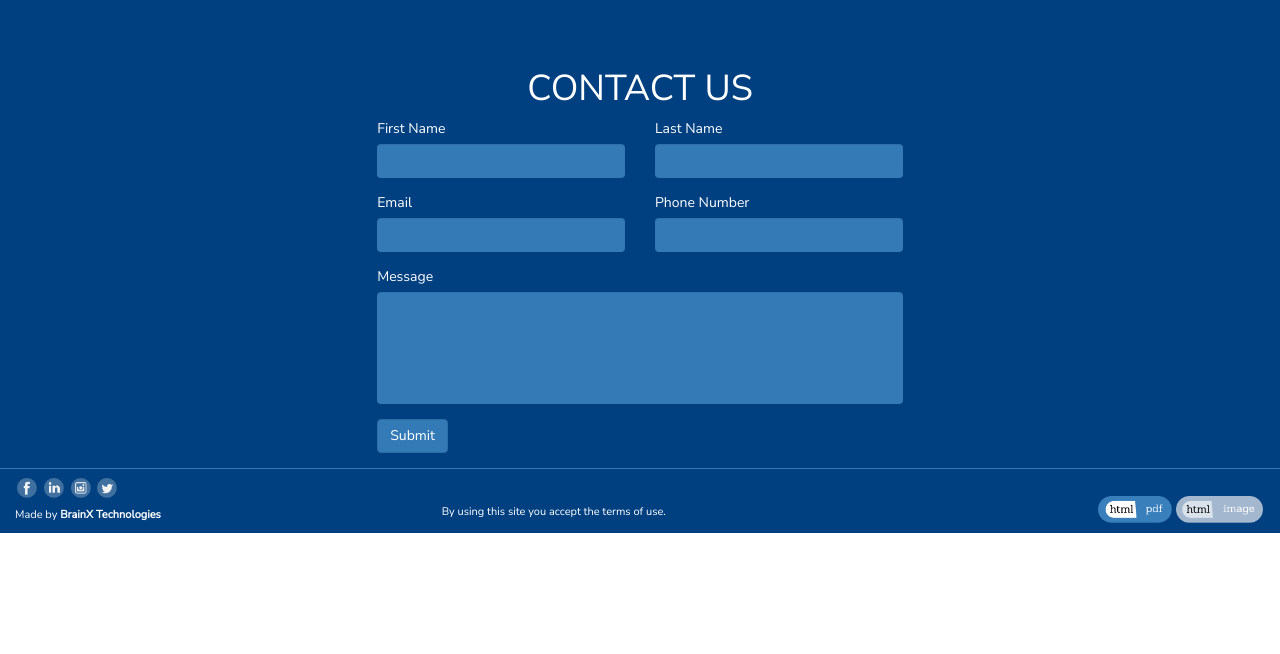
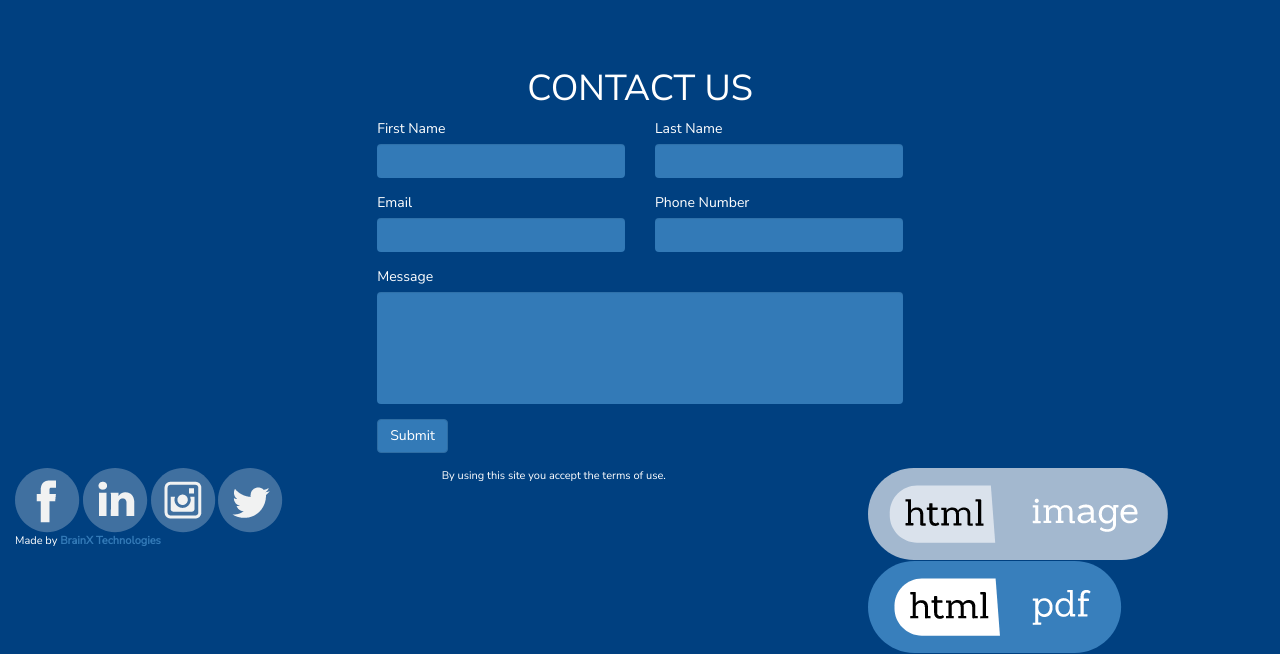
Before and after one commit to faisal-saeed-brainx/Html-to-pdf, a PHP site: page / in a window 1280 px wide. Shown: the part 2141-2795 px from the top of the page. Before the commit the page ends 2674 px from the top, so only its background shows below. Run offline with PHP 8.4, Linux system fonts and the light colour scheme.

```diff
--- a/footer.php
+++ b/footer.php
@@ -1,31 +1,31 @@
-<div id="footer" class="container-fluid" style="border-top: 1px solid #337ab7;">
+<div id="footer" class="container-fluid" >
   <div class="row">
     <div class="col-md-4">
         <a href="https://www.facebook.com/brainxtech/" target="_blank">
-          <img src="img\facebook@2x.png" alt="HTML tutorial" style=" width: 20px; height: 20px;margin:9px 2px 9px 2px;">
+          <img class="footer-img" src="img\facebook@2x.png" alt="HTML tutorial">
         </a>
         <a href="https://www.linkedin.com/company/13258108/" target="_blank">
-          <img src="img\linkedin@2x.png" alt="HTML tutorial" style=" width: 20px; height: 20px;margin:9px 2px 9px 2px;">
+          <img class="footer-img" src="img\linkedin@2x.png" alt="HTML tutorial">
         </a>
         <a href="https://www.instagram.com/brainxtechs/" target="_blank">
-          <img src="img\instagram@2x.png" alt="HTML tutorial" style=" width: 20px; height: 20px;margin:9px 2px 9px 2px;">
+          <img class="footer-img" src="img\instagram@2x.png" alt="HTML tutorial">
         </a>
         <a href="https://twitter.com/BrainXTechs" target="_blank">
-          <img src="img\twitter@2x.png" alt="HTML tutorial" style=" width: 20px; height: 20px;margin:9px 2px 9px 2px;">
+          <img class="footer-img" src="img\twitter@2x.png" alt="HTML tutorial" >
         </a>
-        <p>Made by <b>BrainX Technologies</b> </p>
+        <p>Made by <a href="https://www.brainxtech.com/" target="_blank" id="brainx_link"><b>BrainX Technologies</b></a> </p>
     </div>
 
-    <div class="col-md-4" style=" position: relative;top: 35px;">
-      <p style="position: absolute;">By using this site you accept the terms of use.</p>
+    <div class="col-md-4 footer-col2" >
+      <p>By using this site you accept the terms of use.</p>
     </div>
 
-    <div class="col-md-4">
-      <a href="#">
-          <img src="img\footer_gray_html_image@2x.png" alt="logo1" style=" height: 27px; margin: 27px 2px 9px 2px; float: right;">
+    <div class="col-md-4 footer-col3">
+      <a href="">
+          <img class="footer-logo" src="img\footer_gray_html_image@2x.png" alt="logo1">
         </a>
-        <a href="#">
-          <img src="img\footer_html_pdf@2x.png" alt="logo1" style=" height: 27px; margin: 27px 2px 9px 2px; float: right;">
+        <a href="">
+          <img class="footer-logo" src="img\footer_html_pdf@2x.png" alt="logo1" >
         </a>
     </div>
   </div>
```
